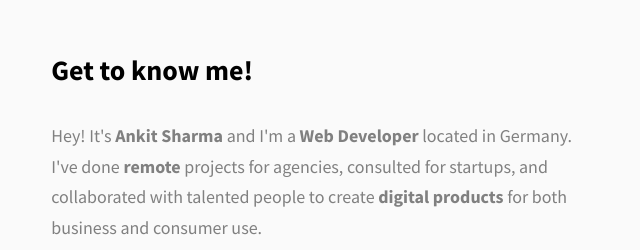
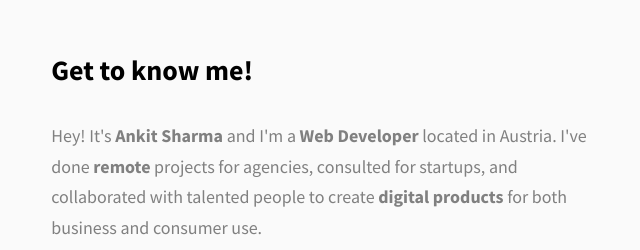
Before and after one commit to ankitwebdev/mywebsite, a website: page index.html in a window 1280 px wide. Shown: the part 1120-1370 px from the top of the page, 0-640 px from the left. Drawn offline with Linux system fonts and the light colour scheme.

Commit message:
Update index.html

```diff
--- a/index.html
+++ b/index.html
@@ -163,7 +163,7 @@
                 Hey! It's
                 <strong>Ankit Sharma</strong>
                 and I'm a <strong> Web Developer </strong> located in
-                Germany. I've done
+                Austria. I've done
                 <strong> remote </strong>
                 projects for agencies, consulted for startups, and collaborated
                 with talented people to create
```
